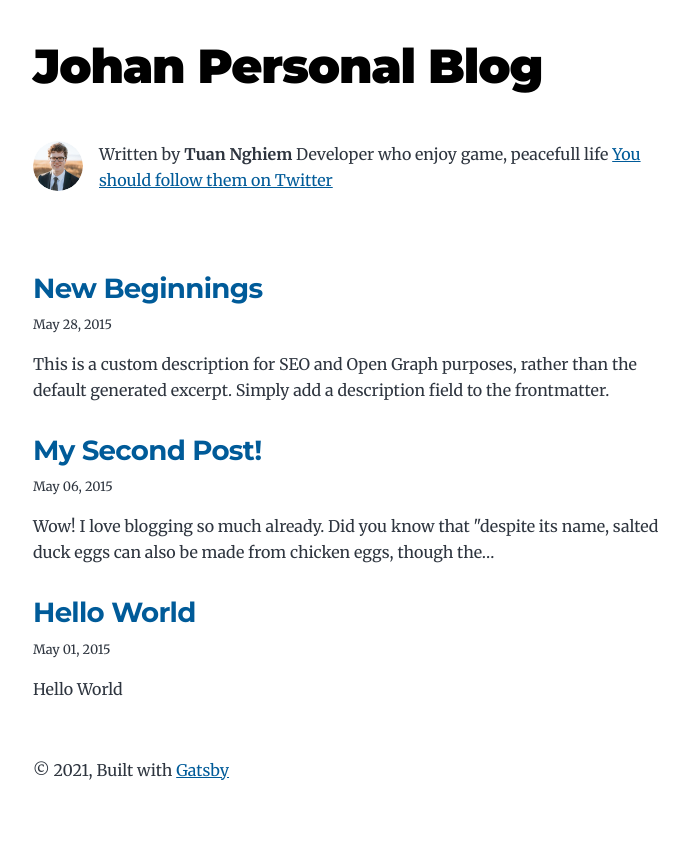
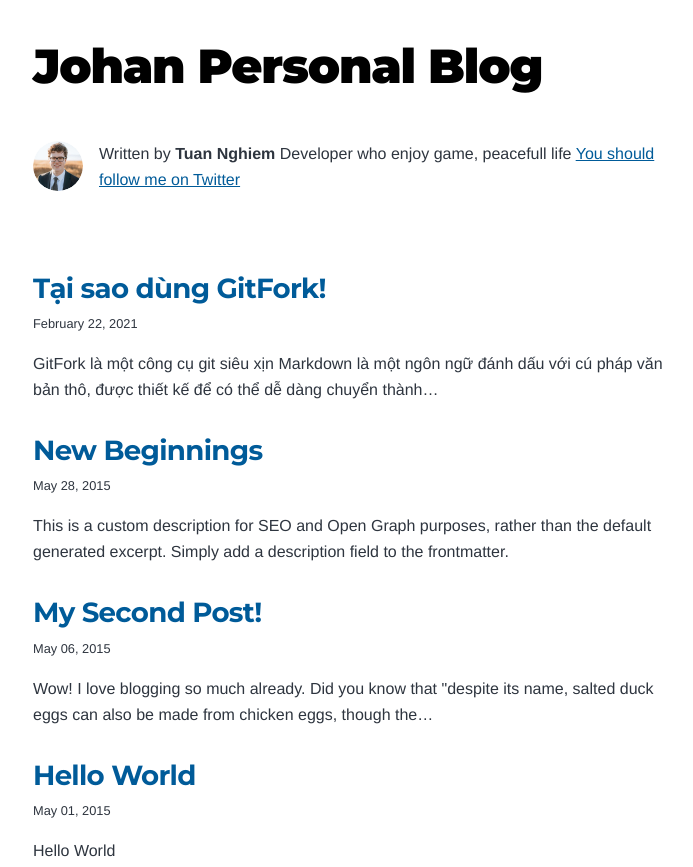
Before and after one commit to thanhtuankeu/Template-PersonalBlog, a Gatsby site: page / in a window 1280 px wide. Shown: the top 867 px of the page, without its empty margins (291-984 px from the left). Before the commit the page ends 846 px from the top, so only its background shows below. Built offline with nearby package versions, Linux system fonts and the light colour scheme; Gatsby itself is replaced by a stand-in of ours.

Commit message:
add blog, change character style

```diff
--- /dev/null
+++ b/content/blog/git-fork/index.md
@@ -0,0 +1,13 @@
+---
+title: Tại sao dùng GitFork!
+date: "2021-02-22T23:46:37.121Z"
+---
+
+GitFork là một công cụ git siêu xịn
+
+Markdown là một ngôn ngữ đánh dấu với cú pháp văn bản thô, được thiết kế để có thể dễ dàng chuyển thành HTML và nhiều định dạng khác sử dụng một công cụ cùng tên. Nó thường được dùng để tạo các tập tin readme, viết tin nhắn trên các diễn đàn, và tạo văn bản có định dạng bằng một trình biên tập văn bản thô.
+Năm 2004, cùng với sự giúp đỡ của Aaron Swartz, John Gruber đã tạo ra ngôn ngữ Markdown với mục tiêu tạo ra một định dạng văn bản thô dễ viết, dễ đọc, dễ dàng chuyển thành HTML hoặc XHTML.
+
+([Wikipedia Link](https://en.wikipedia.org/wiki/Salted_duck_egg))
+
+Yeah, I didn't either.
--- a/src/components/bio.js
+++ b/src/components/bio.js
@@ -56,7 +56,7 @@ const Bio = () => {
           Written by <strong>{author.name}</strong> {author?.summary || null}
           {` `}
           <a href={`https://twitter.com/${social?.twitter || ``}`}>
-            You should follow them on Twitter
+            You should follow me on Twitter
           </a>
         </p>
       )}
--- a/src/style.css
+++ b/src/style.css
@@ -30,8 +30,7 @@
   --fontFamily-sans: Montserrat, system-ui, -apple-system, BlinkMacSystemFont,
     "Segoe UI", Roboto, "Helvetica Neue", Arial, "Noto Sans", sans-serif,
     "Apple Color Emoji", "Segoe UI Emoji", "Segoe UI Symbol", "Noto Color Emoji";
-  --fontFamily-serif: "Merriweather", "Georgia", Cambria, "Times New Roman",
-    Times, serif;
+  --fontFamily-serif: Helvetica,Arial,sans-serif;
   --font-body: var(--fontFamily-serif);
   --font-heading: var(--fontFamily-sans);
   --fontWeight-normal: 400;
```
